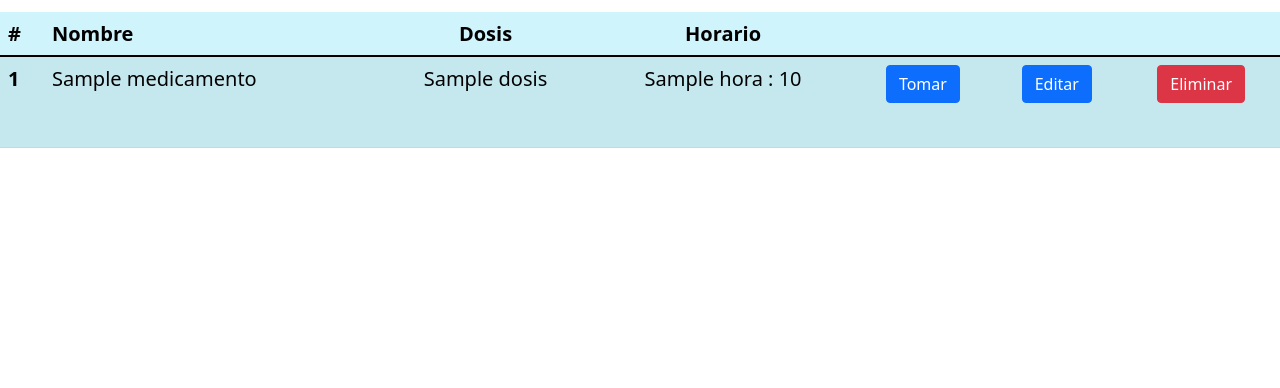
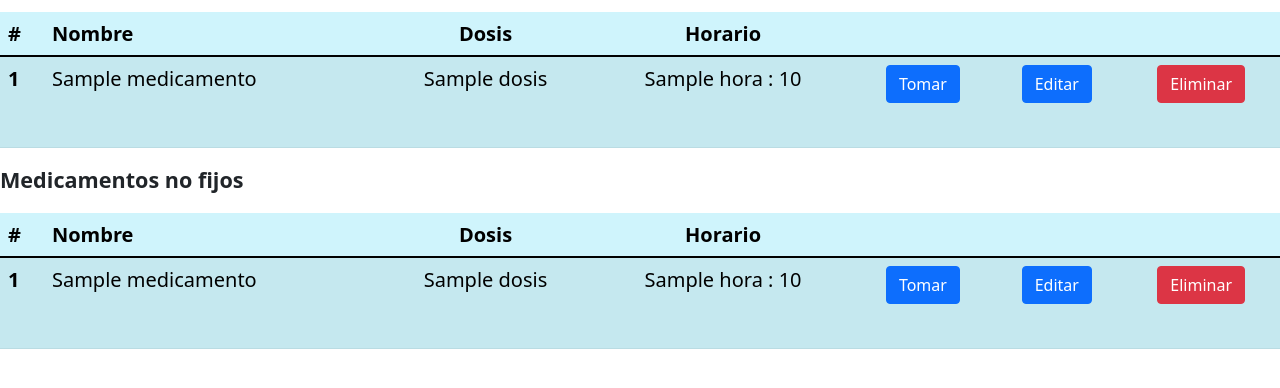
Before and after one commit to Aritagamer/Publicacion_Medicinas, a Django app: template Horario/templates/Horario.html in a window 1280 px wide. Shown: the part 168-556 px from the top of the page. Run offline with Django 4.2, Linux system fonts and the light colour scheme; the template is opened without the code that fills it: most values are stand-ins (such as "Sample title", 1, 10 or a date in 2020).

Commit message:
Multiples medicamentos en horario

```diff
--- a/Horario/models.py
+++ b/Horario/models.py
@@ -17,7 +17,7 @@ class set_Horario (models.Model):
         return "%d %d:%02d"%(self.Num_Dia,self.Hora,self.Minutos)
 
     class Meta:
-        ordering = ['Num_Dia','Hora','Minutos']
+        ordering = ['Hora','Minutos','Medicamento']
         verbose_name = "Horario"
         verbose_name_plural = "Horarios"
 
--- a/Horario/templates/Horario.html
+++ b/Horario/templates/Horario.html
@@ -95,4 +95,54 @@
       </tbody>
     </table>
   </div>
+  <div class="row" >
+    <div class="col-6 ">
+      <p class = "text-start fw-bold text-wrap"  style="font-size: 2.7vh;"> Medicamentos no fijos </p>
+    </div>
+  </div>
+  <div class="table-responsive" >
+    <table class = "table table-info table-striped table-hover text-center"  style="font-size: 2.5vh;">
+      <thead>
+        <tr>
+            <th class="text-start">#</th>
+            <th class="text-start">Nombre</th>
+            <th>Dosis</th>
+            <th>Horario</th>
+            <th></th>
+            <th></th>
+            <th></th>
+        </tr>
+    </thead>
+      <tbody>
+          {% for i in elem_none %}
+              <tr>
+                  <th class="text-start">{{ forloop.counter  }}</th>
+                  <td class="text-start">{{ i.Medicamento }}</td>
+                  <td>{{ i.Dosis }}</td>
+                  <td>
+                      {{ i.Hora}} : {{i.Minutos|stringformat:"02d"}}
+                  </td>
+                  <td>
+                    <form action="/hor/give/" method="post">{% csrf_token %}
+                      <input type="hidden" name="id" value="{{ i.id }}">
+                      <button type="submit" class = "btn btn-primary mb-3" style = "font-size: 2vh;">Tomar</button>
+                    </form>
+                  </td>
+                  <td>
+                    <form action="/hor/update/" method="get">{% csrf_token %}
+                      <input type="hidden" name="id" value="{{ i.id }}">
+                      <button type="submit" class = "btn btn-primary mb-3" style = "font-size: 2vh;">Editar</button>
+                    </form>
+                  </td>
+                  <td>
+                    <form action="/hor/delete/" method="post">{% csrf_token %}
+                      <input type="hidden" name="id" value="{{ i.id }}">
+                      <button type="submit" class = "btn btn-danger mb-3" style = "font-size: 2vh;">Eliminar</button>
+                    </form>
+                  </td>
+              </tr>
+          {% endfor %}
+      </tbody>
+    </table>
+  </div>
 {% endblock %}
--- a/Medicinas/settings.py
+++ b/Medicinas/settings.py
@@ -13,6 +13,7 @@ https://docs.djangoproject.com/en/4.0/ref/settings/
 from pathlib import Path
 import os
 
+
 # Build paths inside the project like this: BASE_DIR / 'subdir'.
 BASE_DIR = Path(__file__).resolve().parent.parent
 
@@ -24,7 +25,7 @@ BASE_DIR = Path(__file__).resolve().parent.parent
 SECRET_KEY = os.environ.get('DJ_SECURITY_KEY','')
 
 # SECURITY WARNING: don't run with debug turned on in production!
-DEBUG = False
+DEBUG = True
 """SESSION_COOKIE_SECURE = True
 CSRF_COOKIE_SECURE = True"""
 
```
Also changed, not shown: Horario/forms.py (+13 -1 lines), Horario/func/common.py (added, +36 -0 lines), Horario/views.py (+12 -20 lines), 1 other file.
